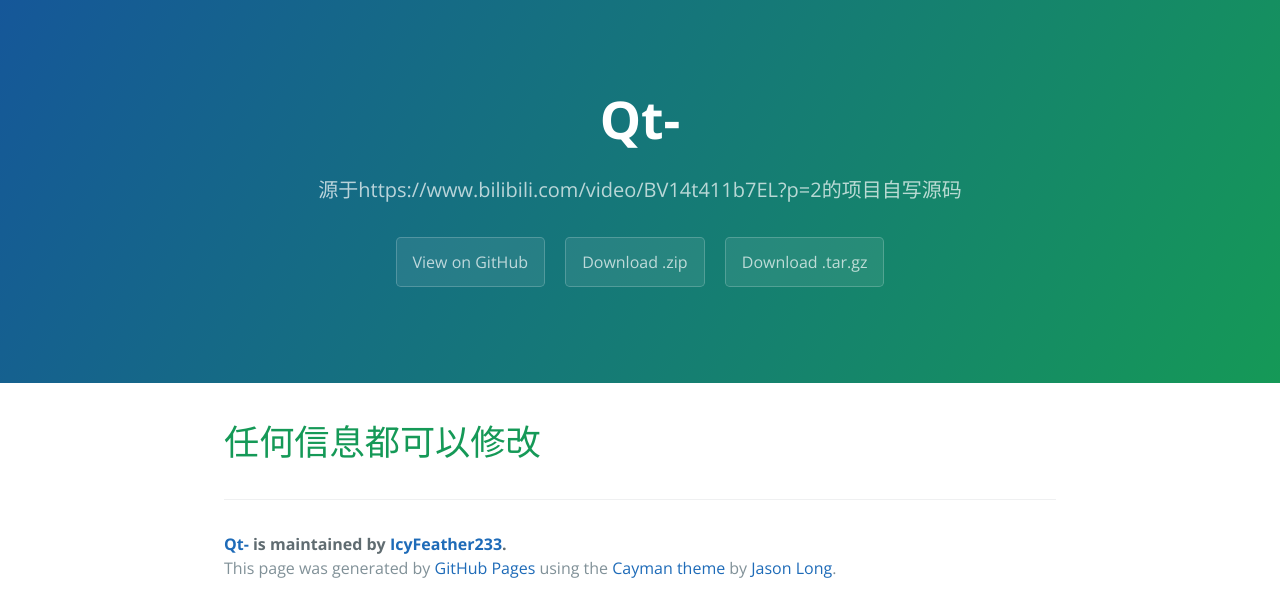
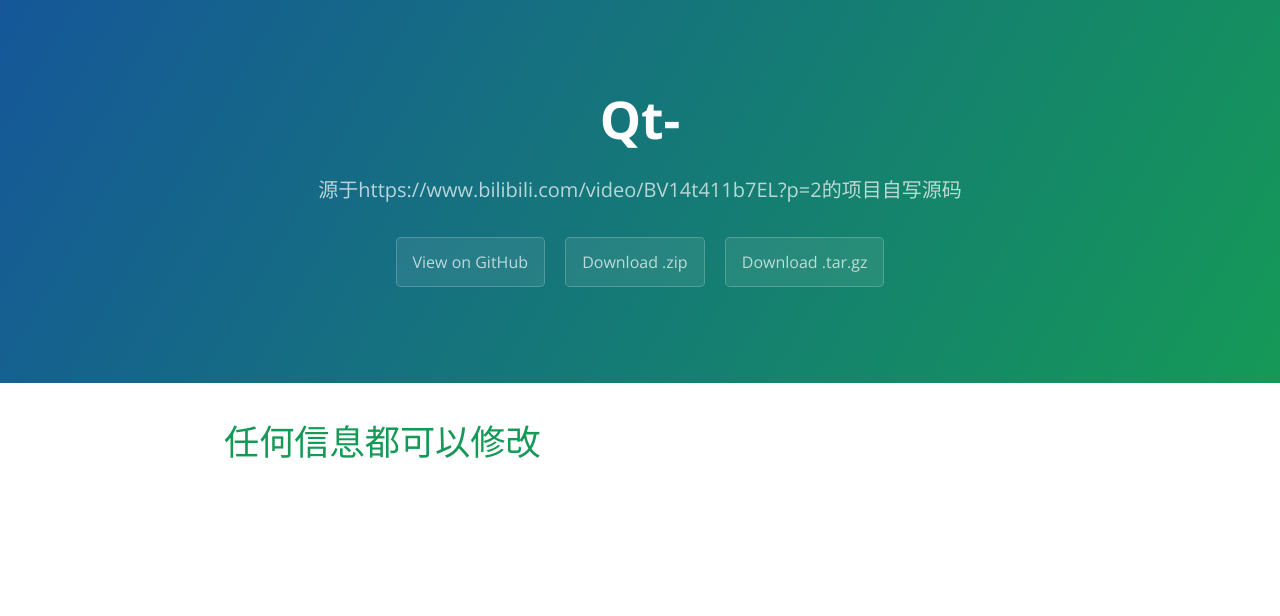
Before and after one commit to IcyFeather233/Qt-, a plain HTML site: page index.html in a window 1280 px wide. Drawn offline with nearby package versions, Linux system fonts and the light colour scheme.

Commit message:
Update index.html

```diff
--- a/index.html
+++ b/index.html
@@ -22,11 +22,7 @@
       <h1>
 <a id="任何信息都可以修改" class="anchor" href="#%E4%BB%BB%E4%BD%95%E4%BF%A1%E6%81%AF%E9%83%BD%E5%8F%AF%E4%BB%A5%E4%BF%AE%E6%94%B9" aria-hidden="true"><span aria-hidden="true" class="octicon octicon-link"></span></a>任何信息都可以修改</h1>
 
-      <footer class="site-footer">
-        <span class="site-footer-owner"><a href="https://github.com/IcyFeather233/Qt-">Qt-</a> is maintained by <a href="https://github.com/IcyFeather233">IcyFeather233</a>.</span>
 
-        <span class="site-footer-credits">This page was generated by <a href="https://pages.github.com">GitHub Pages</a> using the <a href="https://github.com/jasonlong/cayman-theme">Cayman theme</a> by <a href="https://twitter.com/jasonlong">Jason Long</a>.</span>
-      </footer>
 
     </section>
 
```
